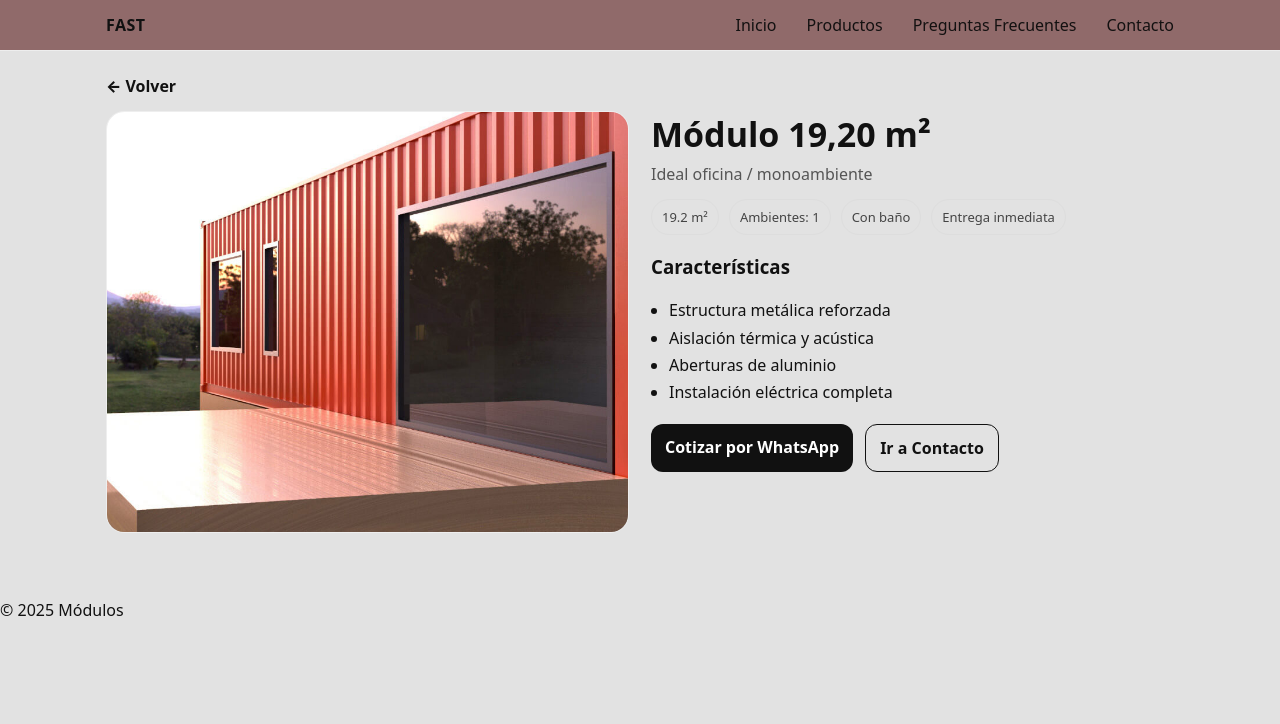
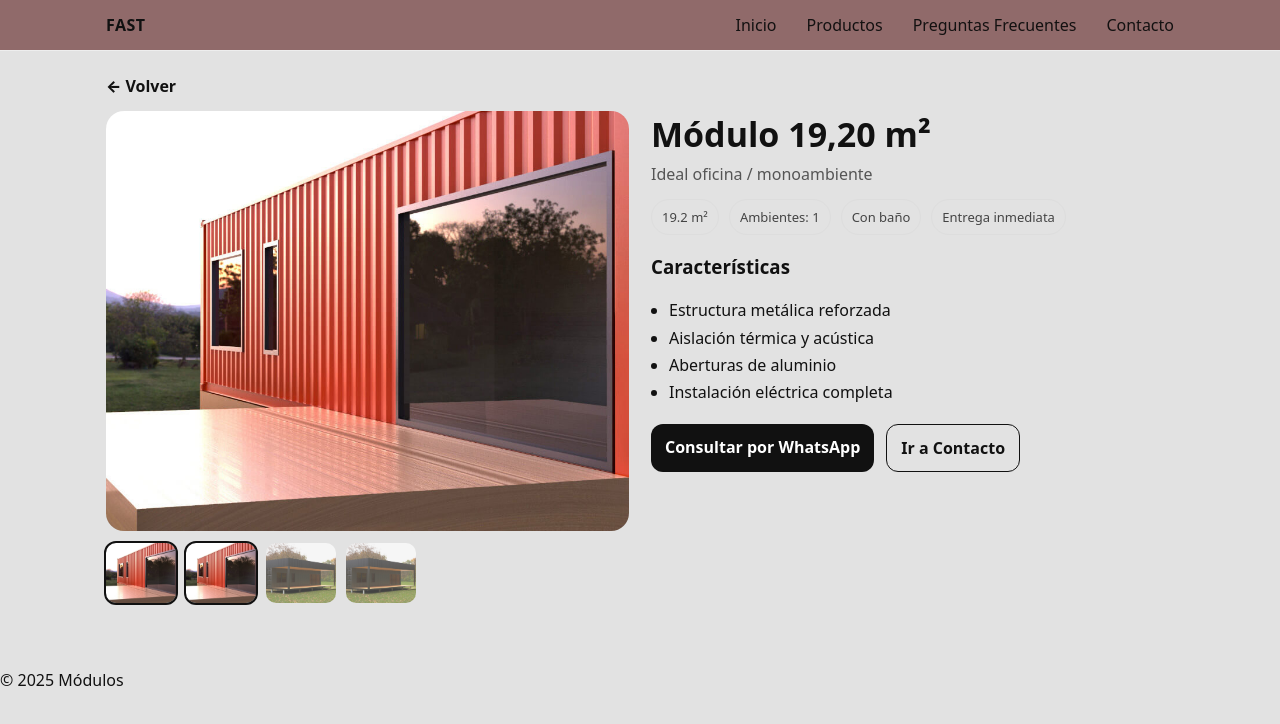
Before and after one commit to MAXE007/page-modulos, a React (Vite) app: page /tipologias/mod-19 in a window 1280 px wide. Shown: the top 724 px of the page. Built offline with nearby package versions, Linux system fonts and the light colour scheme.

Commit message:
adding thumbnails photos

```diff
--- a/src/Pages/ProductDetail/ProductDetail.css
+++ b/src/Pages/ProductDetail/ProductDetail.css
@@ -76,6 +76,62 @@
   border-radius: 12px;
   font-weight: 900;
 }
+.pd__gallery {
+  display: flex;
+  flex-direction: column;
+  gap: 12px;
+}
+
+.pd__imageWrap {
+  border-radius: 18px;
+  overflow: hidden;
+  background: #f2f2f2;
+}
+
+.pd__image {
+  width: 100%;
+  height: 420px;
+  object-fit: cover;
+  display: block;
+  transition: opacity 200ms ease;
+}
+
+.pd__imageFallback {
+  height: 420px;
+  background: linear-gradient(135deg, #eee, #fff);
+}
+
+.pd__thumbs {
+  display: flex;
+  gap: 10px;
+}
+
+.pd__thumb {
+  border: none;
+  padding: 0;
+  border-radius: 10px;
+  overflow: hidden;
+  cursor: pointer;
+  opacity: 0.7;
+  transition: opacity 150ms ease, transform 150ms ease;
+}
+
+.pd__thumb img {
+  width: 70px;
+  height: 60px;
+  object-fit: cover;
+  display: block;
+}
+
+.pd__thumb:hover {
+  opacity: 1;
+  transform: translateY(-2px);
+}
+
+.pd__thumb.is-active {
+  opacity: 1;
+  outline: 2px solid #111;
+}
 
 @media (max-width: 900px) {
   .pd__layout { grid-template-columns: 1fr; }
--- a/src/Pages/ProductDetail/ProductDetail.jsx
+++ b/src/Pages/ProductDetail/ProductDetail.jsx
@@ -1,10 +1,15 @@
 import { Link, useParams } from "react-router-dom";
+import { useState } from "react";
 import { PRODUCTS } from "../../data/products";
 import "./ProductDetail.css";
 
 export default function ProductDetail() {
   const { id } = useParams();
   const product = PRODUCTS.find((p) => p.id === id);
+
+  const [activeImage, setActiveImage] = useState(
+    product?.images?.[0]
+  );
 
   if (!product) {
     return (
@@ -15,17 +20,42 @@ export default function ProductDetail() {
     );
   }
 
-  const cover = product.images?.[0];
 
   return (
     <main className="pd">
       <Link className="pd__back" to="/tipologias">← Volver</Link>
 
       <div className="pd__layout">
-        <section className="pd__media">
-          {cover ? <img className="pd__img" src={cover} alt={product.name} /> : <div className="pd__imgFallback" />}
+        {/* GALERÍA */}
+        <section className="pd__gallery">
+          <div className="pd__imageWrap">
+            {activeImage ? (
+              <img
+                src={activeImage}
+                alt={product.name}
+                className="pd__image"
+              />
+            ) : (
+              <div className="pd__imageFallback" />
+            )}
+          </div>
+
+          <div className="pd__thumbs">
+            {product.images.map((img) => (
+              <button
+                key={img}
+                className={`pd__thumb ${
+                  img === activeImage ? "is-active" : ""
+                }`}
+                onClick={() => setActiveImage(img)}
+              >
+                <img src={img} alt="miniatura" />
+              </button>
+            ))}
+          </div>
         </section>
 
+        {/* INFO */}
         <section className="pd__info">
           <h1 className="pd__title">{product.name}</h1>
           <p className="pd__subtitle">{product.subtitle}</p>
@@ -39,19 +69,21 @@ export default function ProductDetail() {
 
           <h3>Características</h3>
           <ul className="pd__list">
-            {product.specs.map((s) => <li key={s}>{s}</li>)}
+            {product.specs.map((s) => (
+              <li key={s}>{s}</li>
+            ))}
           </ul>
 
           <div className="pd__ctaRow">
             <a
               className="pd__cta"
               href={`https://wa.me/5492610000000?text=${encodeURIComponent(
-                `Hola! Quiero cotizar: ${product.name}`
+                `Hola! Quiero cotizar el ${product.name}`
               )}`}
               target="_blank"
               rel="noreferrer"
             >
-              Cotizar por WhatsApp
+              Consultar por WhatsApp
             </a>
 
             <Link className="pd__secondary" to="/contacto">
--- a/src/data/products.js
+++ b/src/data/products.js
@@ -7,7 +7,12 @@ export const PRODUCTS = [
     rooms: 1,
     bathroom: true,
     delivery: "Entrega inmediata",
-    images: ["/images/mod-19.jpg"],
+    images: [
+      "/images/mod-19.jpg",
+      "/images/mod-19.jpg",
+      "/images/mod-28.jpg",
+      "/images/mod-28.jpg"
+    ],
     specs: [
       "Estructura metálica reforzada",
       "Aislación térmica y acústica",
@@ -23,7 +28,12 @@ export const PRODUCTS = [
     rooms: 2,
     bathroom: true,
     delivery: "Entrega inmediata",
-    images: ["/images/mod-28.jpg"],
+    images: [
+      "/images/mod-28.jpg",
+      "/images/mod-28.jpg",
+      "/images/mod-28.jpg",
+      "/images/mod-19.jpg"
+    ],
     specs: [
       "Cocina integrada",
       "Baño completo",
@@ -39,7 +49,12 @@ export const PRODUCTS = [
     rooms: 3,
     bathroom: true,
     delivery: "A pedido (30–45 días)",
-    images: ["/images/mod-36.jpg"],
+    images: [
+      "/images/mod-36.jpg",
+      "/images/mod-36.jpg",
+      "/images/mod-36.jpg",
+      "/images/mod-28.jpg"
+    ],
     specs: [
       "Distribución funcional",
       "Mayor superficie útil",
@@ -55,7 +70,12 @@ export const PRODUCTS = [
     rooms: 4,
     bathroom: true,
     delivery: "A pedido (45–60 días)",
-    images: ["/images/mod-48.jpg"],
+    images: [
+      "/images/mod-48.jpg",
+      "/images/mod-48.jpg",
+      "/images/mod-48.jpg",
+      "/images/mod-28.jpg"
+    ],
     specs: [
       "Espacios amplios",
       "Opciones 1 o 2 dormitorios",
```
